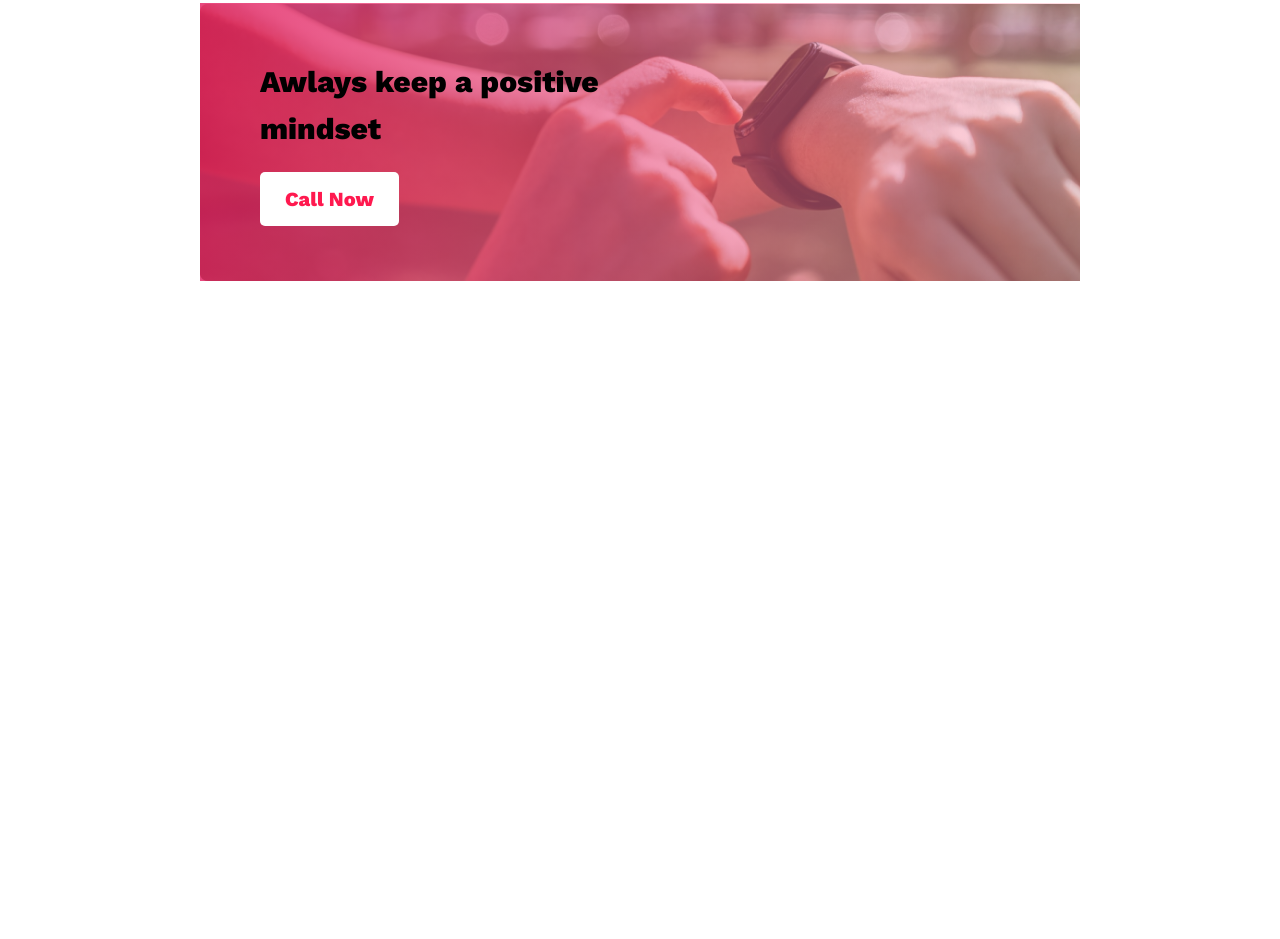
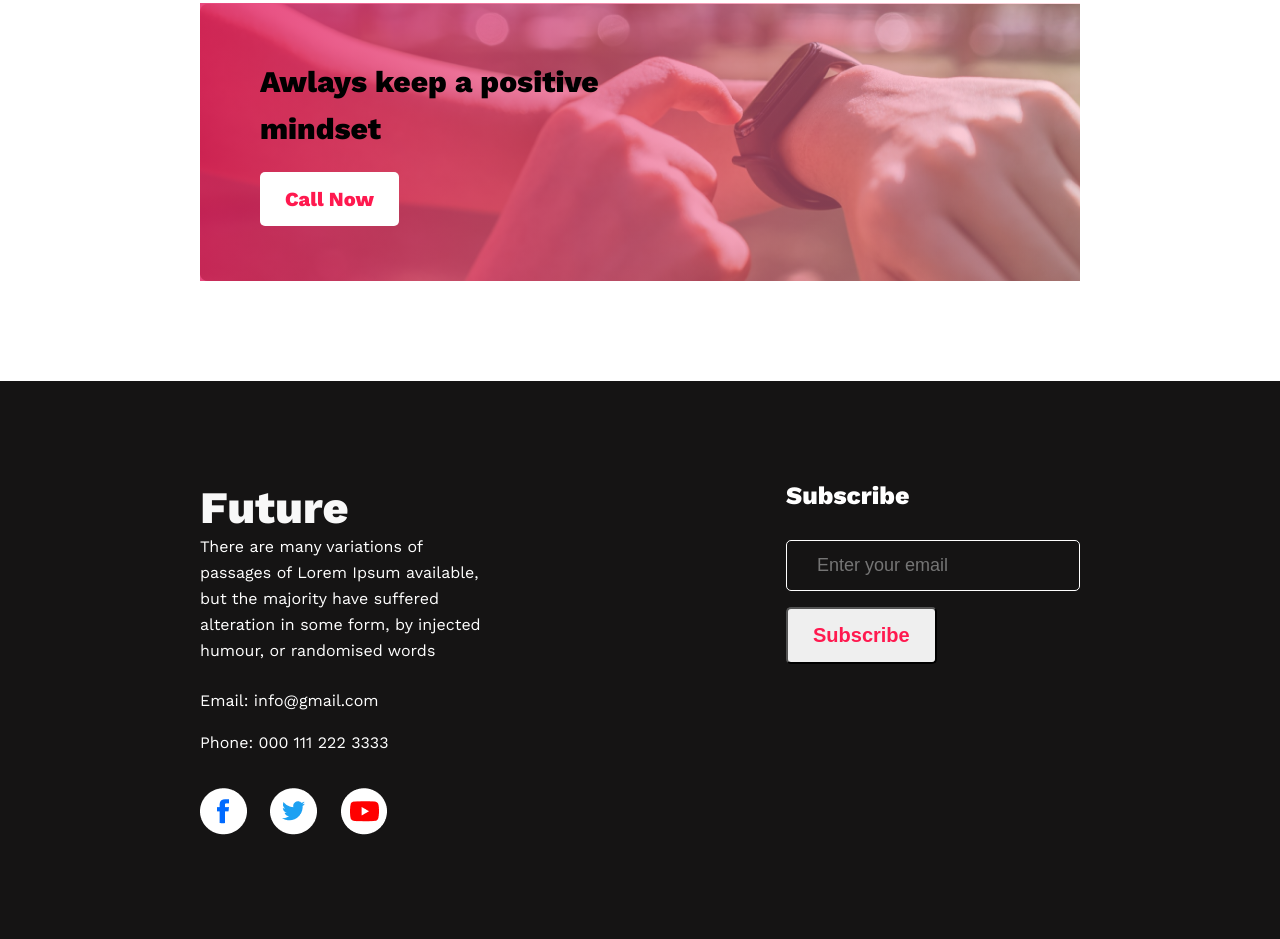
Before and after one commit to Rakibul-Islam01/assignment-one, a plain HTML site: page index.html in a window 1280 px wide. Shown: the part 2303-3242 px from the top of the page. Before the commit the page ends 2684 px from the top, so only its background shows below. Drawn offline with nearby package versions, Linux system fonts and the light colour scheme.

Commit message:
contact area or footer area done

```diff
--- a/index.html
+++ b/index.html
@@ -79,7 +79,30 @@
                 <a href="">Call Now</a>
             </div>
         </section>
+        <!-- Motivatin section starts here -->
 
+        <!-- Contact section starts here -->
+        <section class="contact-area">
+            <div class="contact">
+                <h3>Future</h3>
+                <p class="future-details">There are many variations of passages of Lorem Ipsum available, but the majority have suffered alteration in some form, by injected humour, or randomised words</p>
+                <p class="emailname">Email: info@gmail.com</p>
+                <p class="phone-number">Phone: 000 111 222 3333</p>
+                <div class="social-icons">
+                   <a href=""><img src="images/icons/fb.png" alt=""></a>
+                   <a href=""><img src="images/icons/twitter.png" alt=""></a>
+                   <a href=""><img src="images/icons/youtube.png" alt=""></a>
+                </div>
+            </div>
+            <div class="subscribe">
+                <h4>Subscribe</h4>
+                <div class="subsribe-mail">
+                    <input type="email" name="" id="" placeholder="Enter your email">
+                    <button type="submit" class="subscribe-btn">Subscribe</button>
+                </div>
+            </div>
+        </section>
+      <!-- Contact section ends here -->
 
     </main>
 
--- a/style.css
+++ b/style.css
@@ -137,3 +137,57 @@ body{
     text-decoration: none;
     margin-top: 20px;
 }
+
+/* Contact area styles */
+.contact-area{
+    padding: 100px 200px;
+    background: #151414;
+    display: flex;
+    gap: 300px;
+    color: white;
+}
+.contact h3{
+    color: #F8F8F8;
+    font-weight: 700;
+    font-size: 45px;
+}
+.contact p{
+    font-size: 16px;
+    line-height: 26px;
+    color: #FFFFFF ;
+}
+.contact .emailname{
+    margin-top: 24px;
+    margin-bottom: 16px;
+}
+.social-icons{
+    margin-top: 32px;
+}
+.social-icons a{
+    text-decoration: none;
+    margin-right: 18px;
+}
+
+.subscribe h4{
+    font-weight: 600;
+    font-size: 25px;
+    margin-bottom: 30px;
+}
+
+input {
+    color: #F3F3F3;
+    font-size: 18px;
+    padding: 14px 30px;
+    border: 1px solid #FFFFFF;
+    border-radius: 5px;
+    outline: none;
+    background: #151414;
+    margin-bottom: 16px;
+}
+.subscribe-btn{
+    font-weight: 600;
+    font-size: 20px;
+    padding: 15px 25px ;
+    color: #FF194F;
+    border-radius: 5px;
+}
```
